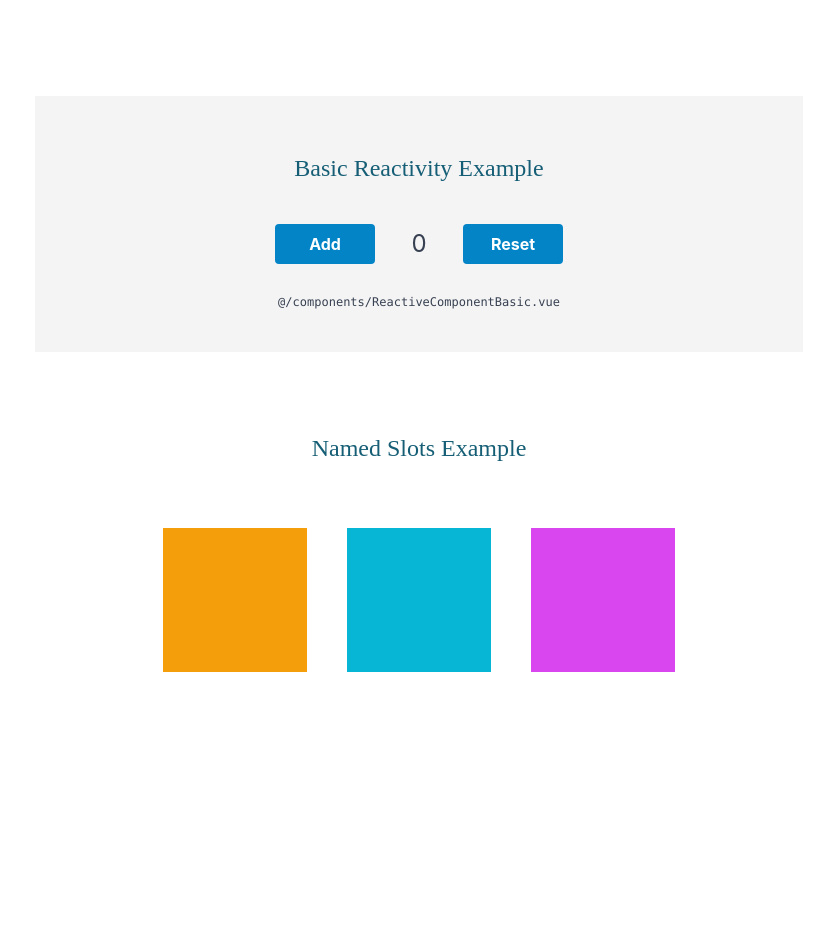
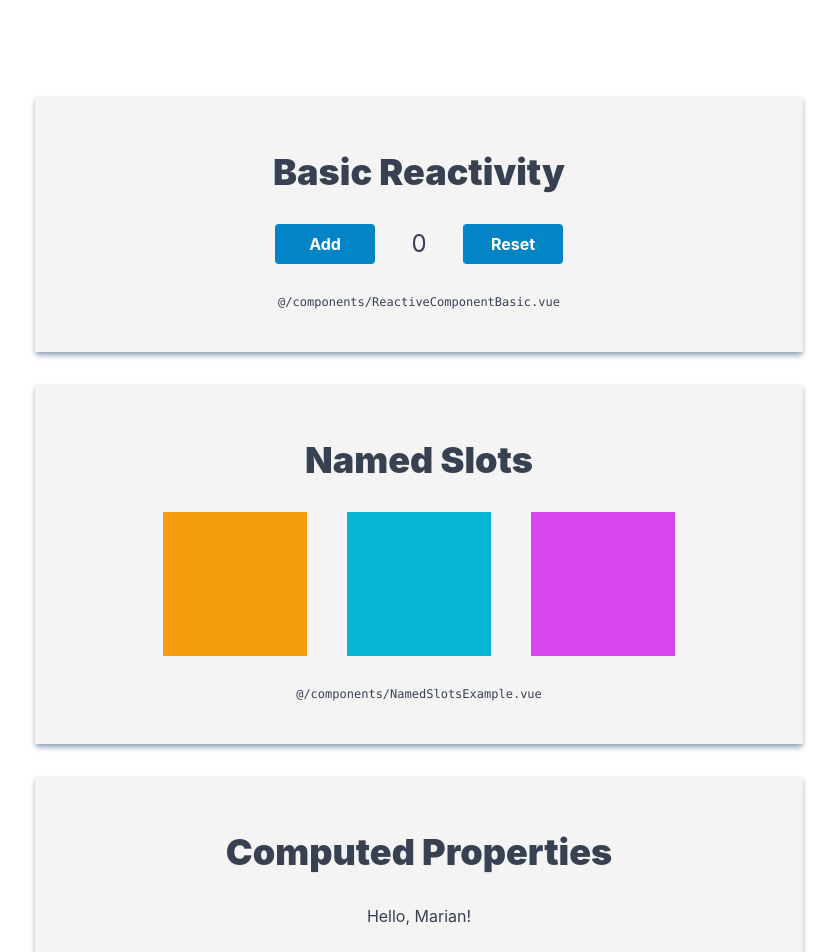
Before and after one commit to majamin/vite-vue-tailwind-starter, a Vue app: page / in a window 1280 px wide. Shown: the top 952 px of the page, without its empty margins (221-1058 px from the left). Before the commit the page ends 800 px from the top, so only its background shows below. Built offline with nearby package versions, Linux system fonts and the light colour scheme.

Commit message:
add computed properties

```diff
--- a/src/App.vue
+++ b/src/App.vue
@@ -1,11 +1,16 @@
 <!----------------------------------------------------------------------------
 
-  ~ APP ~
+  A starter template / learning project
+
+  Vite + Vue + Tailwind (w. Typescript)
+    Tailwind for styling
+      Composition API using script setup
 
 ----------------------------------------------------------------------------->
 <script setup lang="ts">
 import ReactiveComponentBasic from "@/components/ReactiveComponentBasic.vue";
 import NamedSlotsExample from "@/components/NamedSlotsExample.vue";
+import ComputedProperties from "@/components/ComputedProperties.vue";
 </script>
 
 <template>
@@ -13,12 +18,11 @@ import NamedSlotsExample from "@/components/NamedSlotsExample.vue";
     <!--------------------------
       Basic reactivity and props
     --------------------------->
-    <ReactiveComponentBasic msg="Basic Reactivity Example" />
+    <ReactiveComponentBasic msg="Basic Reactivity" />
     <!-------------
-      Named Slots
+      Named slots
     -------------->
-    <h2 class="font-serif">Named Slots Example</h2>
-    <NamedSlotsExample>
+    <NamedSlotsExample msg="Named Slots">
       <template v-slot:left>
         <div class="h-36 w-36 bg-amber-500"></div>
       </template>
@@ -29,5 +33,9 @@ import NamedSlotsExample from "@/components/NamedSlotsExample.vue";
         <div class="h-36 w-36 bg-fuchsia-500"></div>
       </template>
     </NamedSlotsExample>
+    <!-------------------
+      Computed properties
+    -------------------->
+    <ComputedProperties name="Marian" />
   </main>
 </template>
--- a/src/components/BaseButton.vue
+++ b/src/components/BaseButton.vue
@@ -9,7 +9,7 @@ const emit = defineEmits<{
   <button
     @click="emit('click-handler', true)"
     type="button"
-    class="bg-sky-600 text-white min-w-[100px]"
+    class="min-w-[100px] bg-sky-600 text-white"
   >
     <!-- Unnamed, default slot with default-->
     <slot>Submit</slot>
--- /dev/null
+++ b/src/components/ComputedProperties.vue
@@ -0,0 +1,16 @@
+<template>
+  <div class="my-8 bg-zinc-100 p-10 shadow-md shadow-slate-400">
+    <div class="mt-4 mb-8 text-4xl font-black">Computed Properties</div>
+    <div>{{ greeting }}</div>
+  </div>
+</template>
+
+<script setup lang="ts">
+import { computed } from "vue";
+
+const { name } = defineProps<{ name: string }>();
+
+const greeting = computed(() => {
+  return "Hello, " + name + "!";
+});
+</script>
--- a/src/components/NamedSlotsExample.vue
+++ b/src/components/NamedSlotsExample.vue
@@ -1,7 +1,9 @@
 <template>
   <!-- Sometimes we should relegate styling to Vue's style block -->
   <!-- In this case, it's good to _scope_, and require lang="postcss"-->
-  <div class="my-16 flex flex-wrap justify-center gap-10">
+  <div class="my-8 bg-zinc-100 p-10 shadow-md shadow-slate-400">
+    <div class="mt-4 mb-8 text-4xl font-black">{{ msg }}</div>
+    <div class="flex flex-wrap justify-center gap-10 text-center align-middle">
       <div class="flex max-w-fit">
         <slot name="left"></slot>
       </div>
@@ -12,4 +14,12 @@
         <slot name="right"></slot>
       </div>
     </div>
+    <p class="mt-6">
+      <code class="text-xs">@/components/NamedSlotsExample.vue</code>
+    </p>
+  </div>
 </template>
+
+<script setup lang="ts">
+defineProps<{ msg: string }>();
+</script>
--- a/src/components/ReactiveComponentBasic.vue
+++ b/src/components/ReactiveComponentBasic.vue
@@ -11,9 +11,9 @@
 
 <template>
   <div
-    class="my-4 flex flex-col justify-evenly bg-zinc-100 p-10 text-center align-middle"
+    class="my-8 flex flex-col justify-evenly bg-zinc-100 p-10 text-center align-middle shadow-md shadow-slate-400"
   >
-    <h1 class="mt-4">{{ msg }}</h1>
+    <div class="mt-4 mb-8 text-4xl font-black">{{ msg }}</div>
     <div class="mx-auto flex w-72 flex-row items-center justify-center">
       <!-- click-handler listens and passes the value emitted to addCount-->
       <div class="w-32">
```
Lines whose indentation alone changed are shown as unchanged.
